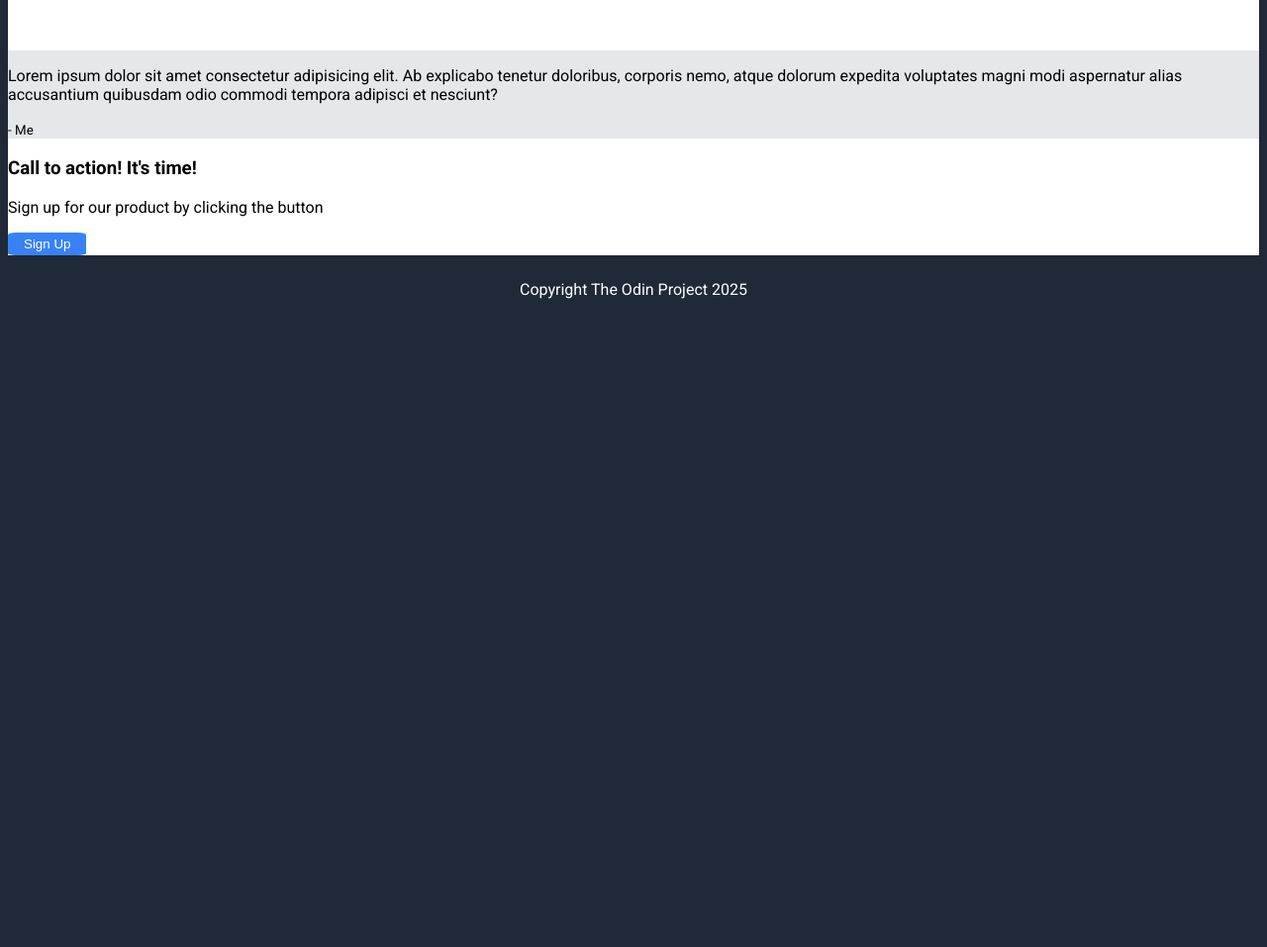
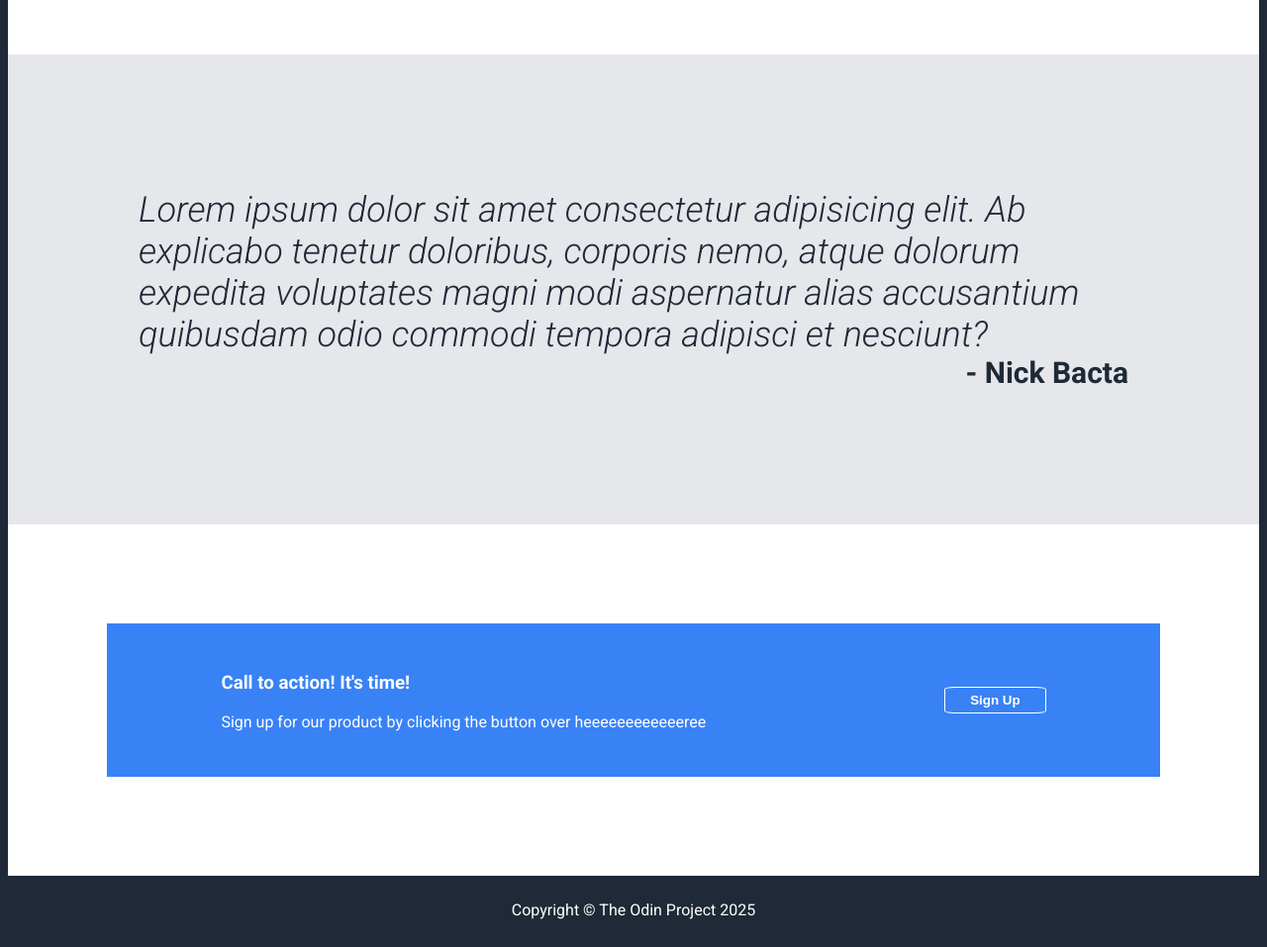
Before and after one commit to NickT26-Coder/odin-webpage, a plain HTML site: page index.html in a window 1280 px wide. Shown: the part 800-1757 px from the top of the page at 99% size. Before the commit the page ends 1135 px from the top, so only its background shows below. Drawn offline with Linux system fonts and the light colour scheme.

Commit message:
feat: Finish landing page. Spacing might be slightly different than image

```diff
--- a/index.html
+++ b/index.html
@@ -55,20 +55,22 @@
         </div>
     </section>
     <section class="quote">
-        <p>Lorem ipsum dolor sit amet consectetur adipisicing elit.
-            Ab explicabo tenetur doloribus, corporis nemo, atque dolorum expedita voluptates magni modi
-            aspernatur alias accusantium quibusdam odio commodi tempora adipisci et nesciunt?</p>
-        <small>- Me</small>
+        <p><em>Lorem ipsum dolor sit amet consectetur adipisicing elit.
+                Ab explicabo tenetur doloribus, corporis nemo, atque dolorum expedita voluptates magni modi
+                aspernatur alias accusantium quibusdam odio commodi tempora adipisci et nesciunt?</em><small>- Nick
+                Bacta</small></p>
     </section>
     <section class="action">
         <div>
-            <h3>Call to action! It's time!</h3>
-            <p>Sign up for our product by clicking the button</p>
+            <div class="action-text">
+                <h3>Call to action! It's time!</h3>
+                <p>Sign up for our product by clicking the button over heeeeeeeeeeeeree</p>
+            </div>
+            <button>Sign Up</button>
         </div>
-        <button>Sign Up</button>
     </section>
     <footer>
-        Copyright The Odin Project 2025
+        Copyright &#169 The Odin Project 2025
     </footer>
 </body>
 
--- a/styles.css
+++ b/styles.css
@@ -39,7 +39,8 @@ button {
     color: white;
     border: 1px solid transparent;
     border-radius: 10%;
-    padding: 3px 15px;
+    padding: 5px 25px;
+    font-weight: bold;
 }
 
 header {
@@ -58,7 +59,7 @@ header h2 {
     justify-content: center;
     color: white;
     padding: 48px;
-    gap: 50px;
+    gap: 100px;
 }
 
 .hero-text {
@@ -111,11 +112,47 @@ header h2 {
 }
 
 .quote {
+    display: flex;
+    flex-direction: column;
+    align-items: center;
     background-color: var(--quote-bg);
+    padding: 100px;
+}
+
+.quote p {
+    display: flex;
+    flex-direction: column;
+    max-width: 1000px;
+    font-size: var(--quote-text-size);
+    font-weight: 300;
+    color: var(--dark-bg);
+}
+
+.quote small {
+    align-self: flex-end;
+    font-weight: bold;
 }
 
 .action {
     background-color: white;
+}
+
+.action > div {
+    display: flex;
+    justify-content: space-around;
+    align-items: center;
+    background-color: var(--button-color);
+    color: white;
+    margin: 100px;
+    padding: 30px 0px;
+}
+
+.action-text {
+    flex-basis: 500px;
+}
+
+.action button {
+    border: 1px solid white;
 }
 
 footer {
```
